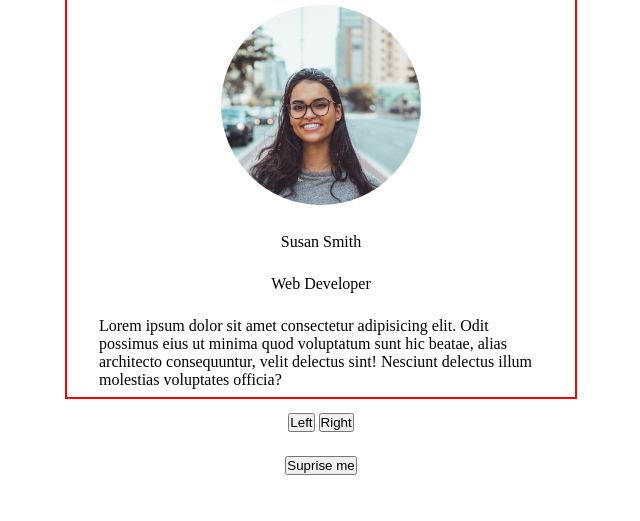
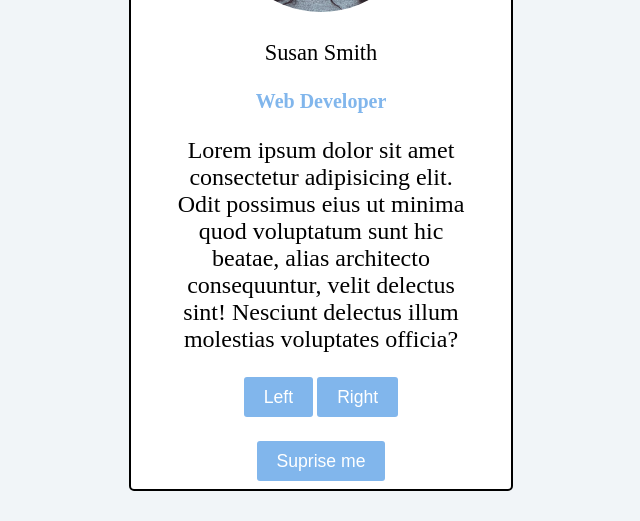
Before and after one commit to zteplez/mini-js-exercises, a plain HTML site: page 03-review-carousel/index.html in a window 1280 px wide. Shown: the part 279-800 px from the top of the page, without its empty margins (319-959 px from the left). Drawn offline with Linux system fonts and the light colour scheme.

Commit message:
[feat]: Add styling for buttons and sizing modal

```diff
--- a/03-review-carousel/style.css
+++ b/03-review-carousel/style.css
@@ -9,14 +9,16 @@
     height: 100vh;
     justify-content: center;
     align-items: center;
+    background-color: #f1f5f8;
 }
 .modal-box{
     display: flex;
     justify-content: center;
     align-items: center;
     flex-direction: column;
-    border: 2px solid red;
     width: 40vw;
+    height: 50vh;
+    margin-top: -100px;
 }
 .modal-cart{
     display: flex;
@@ -24,7 +26,11 @@
     align-items: center;
     gap: 1.5rem;
     padding: 8px 2rem;
-    height: 50vh;
+    height: 100vh;
+    width: 30vw;
+    background-color: #fff;
+    border: 2px solid black;
+    border-radius: 5px;
 }
 .modal-title{
     font-size: 3rem;
@@ -37,3 +43,26 @@
     border-radius: 50%;
     object-fit: cover;
 }
+.person-name{
+    font-size: 1.4rem;
+}
+.person-job{
+    color: #81b6ec;
+    font-weight: bold;
+    font-size: 1.25rem;
+}
+.person-description{
+    font-size: 1.5rem;
+    text-align: center;
+    width: 95%;
+}
+button {
+    background-color: #81b6ec;
+    color: #fff;
+    height: 40px;
+    cursor: pointer;
+    border: none;
+    border-radius: 3px;
+    font-size: 1.1rem;
+    padding: 10px 20px;
+}
```
